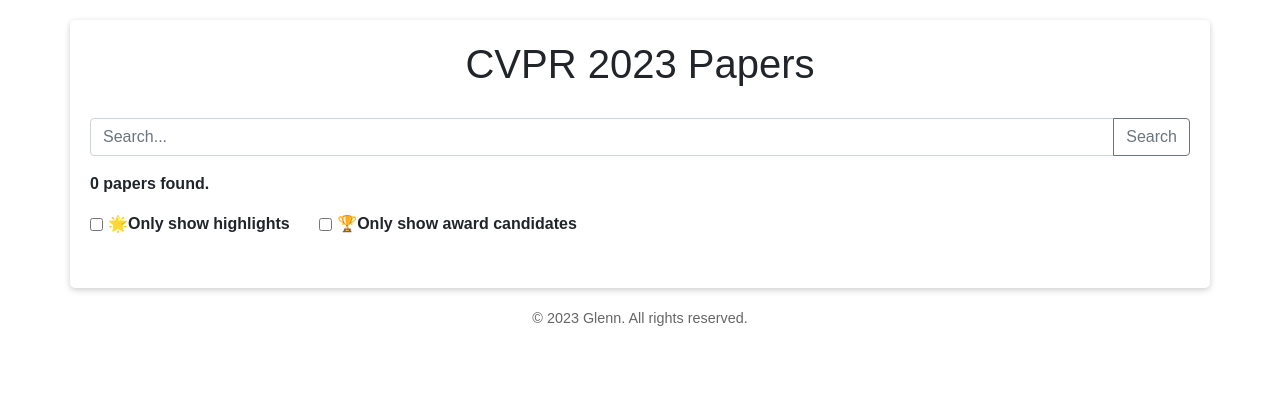
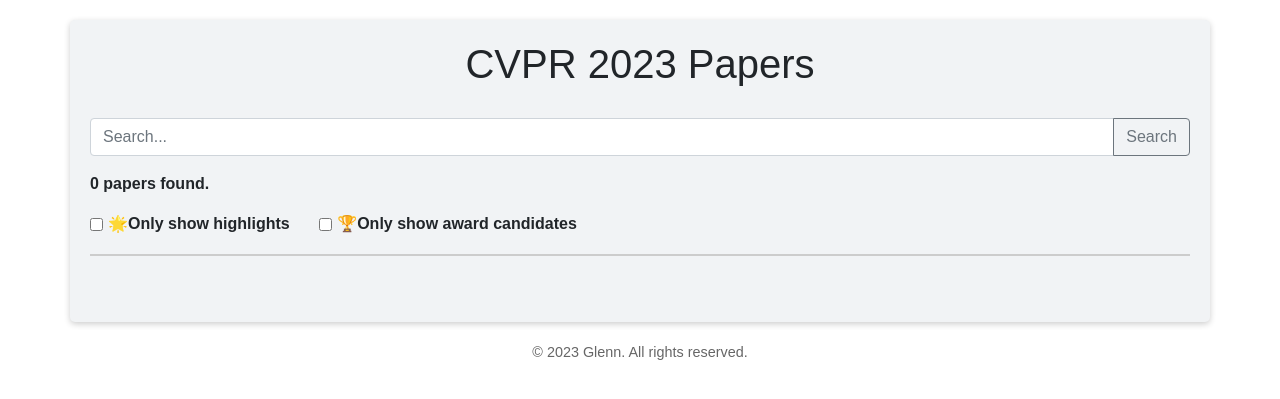
Before and after one commit to chenluda/CVPR2023-download, a Flask app: page / in a window 1280 px wide. Shown: the top 399 px of the page. Run offline with Flask 3, Linux system fonts and the light colour scheme; data that the repository does not hold is empty; some libraries are stand-ins or nearby versions.

Commit message:
Update index.html

```diff
--- a/templates/index.html
+++ b/templates/index.html
@@ -16,6 +16,12 @@
       h1 {
         margin-bottom: 30px;
         text-align: center;
+      }
+
+      hr {
+        border: none;
+        border-top: 2px solid #ccc;
+        color: #ccc;
       }
 
       .search-container label {
@@ -51,7 +57,7 @@
       }
 
       .container {
-        background-color: #fff;
+        background-color: #f1f3f5;
         padding: 20px;
         border-radius: 5px;
         box-shadow: 0 2px 6px rgba(0, 0, 0, 0.2);
@@ -80,8 +86,15 @@
       }
 
       .card {
+        background-color: #f8f9fa;
         margin-bottom: 20px;
         box-shadow: 0 2px 5px rgba(0, 0, 0, 0.15);
+        transition: transform 0.3s ease, box-shadow 0.3s ease;
+      }
+
+      .card:hover {
+        transform: translateY(-5px);
+        box-shadow: 0 5px 15px rgba(0, 0, 0, 0.3);
       }
 
       .card-body {
@@ -174,6 +187,7 @@
               >Only show award candidates</label
             >
           </div>
+          <hr />
           <div class="pagination-top">{{ pagination.links }}</div>
         </form>
       </div>
```
